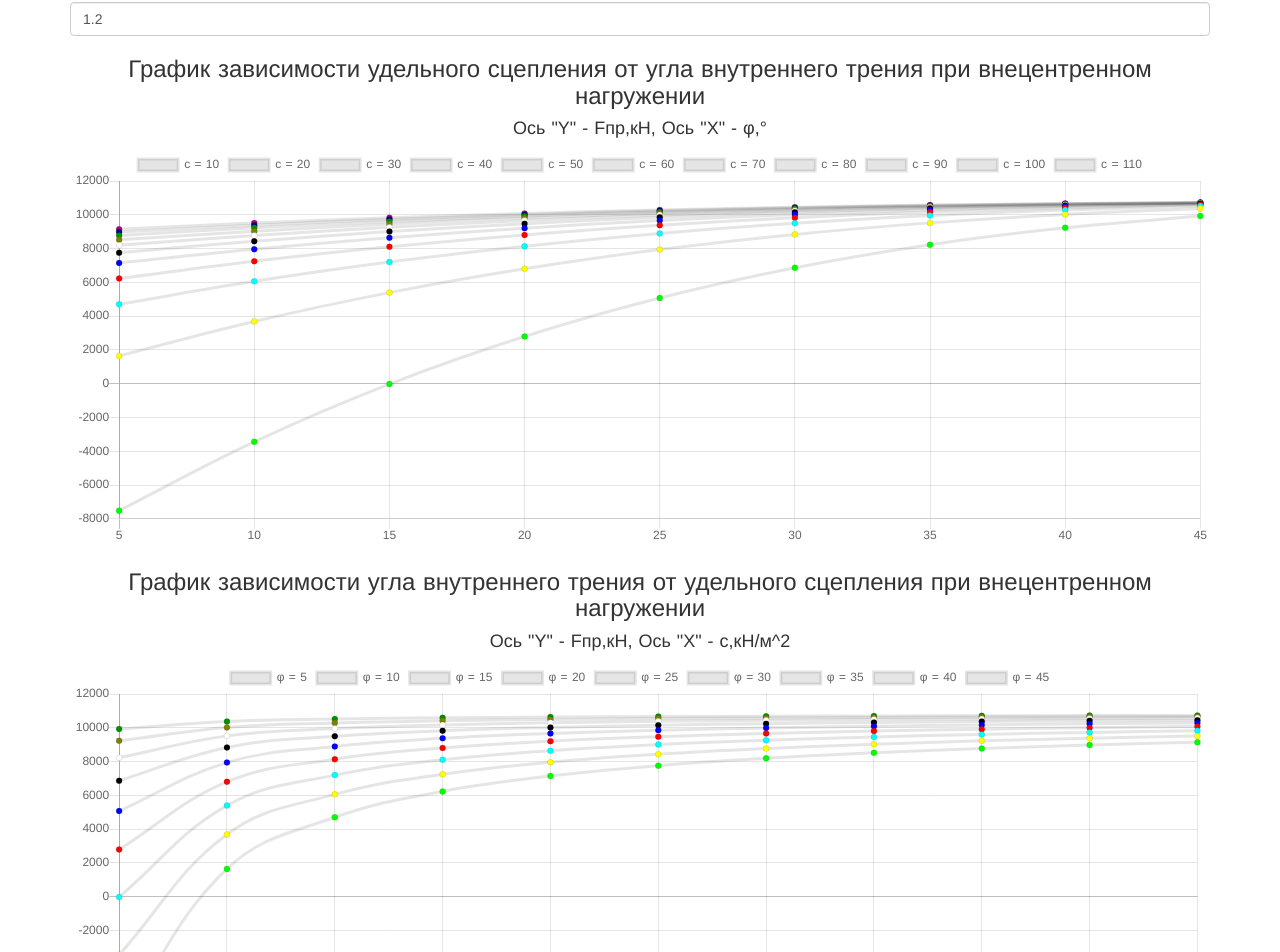
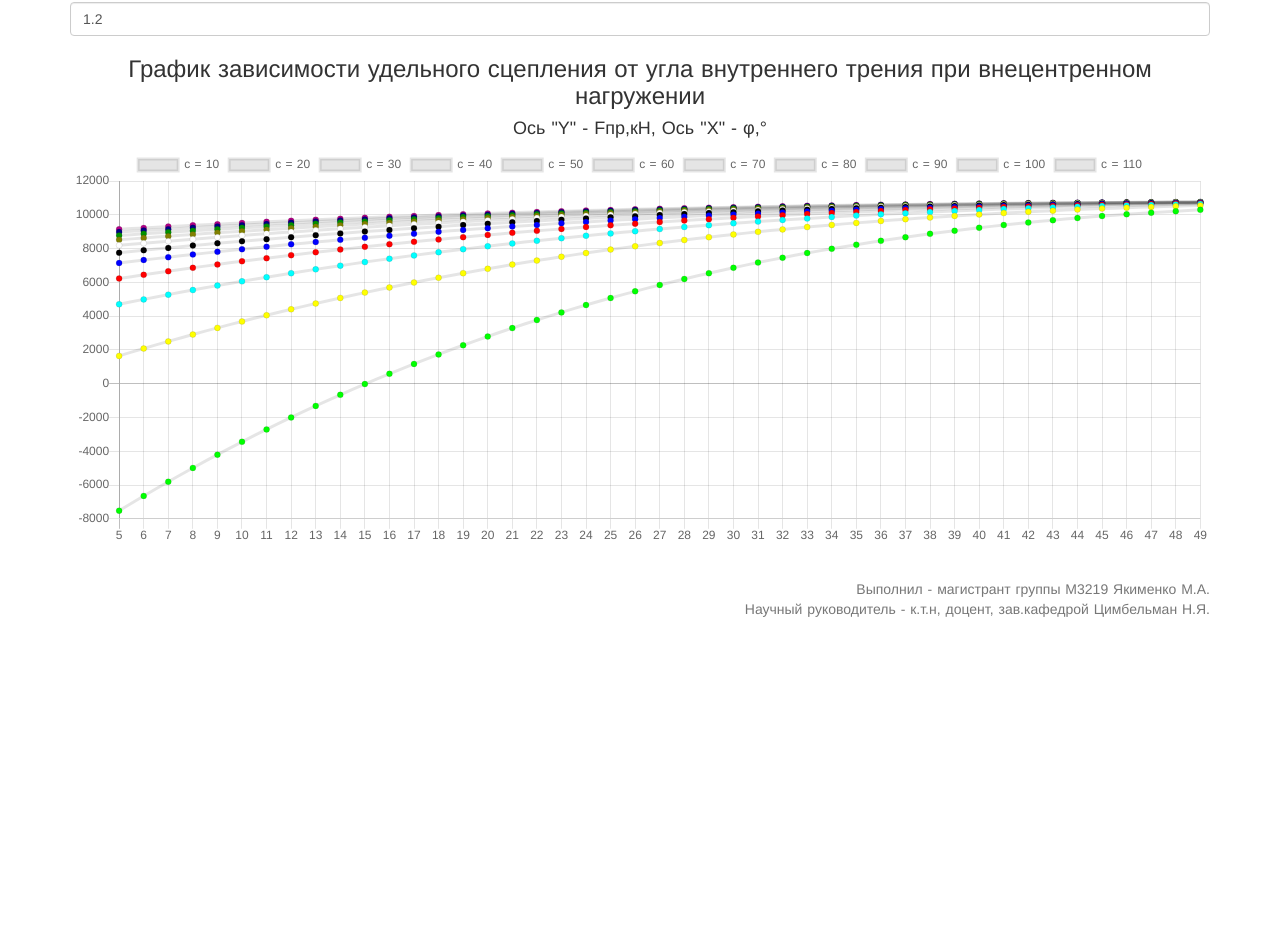
Before and after one commit to FireEagle25/teoretical_bulding_model, a Nuxt app: page /plot in a window 1280 px wide. Shown: the part 525-1477 px from the top of the page. After the commit the page ends 1154 px from the top, so only its background shows below. Built offline with nearby package versions, Linux system fonts and the light colour scheme.

Commit message:
Правки

```diff
--- a/components/Calculator.vue
+++ b/components/Calculator.vue
@@ -76,7 +76,7 @@
                   "c":c,
                   "fi":fi
                 });
-                fi += 5;
+                fi += 1;
               }
               c += 10;
             }
--- a/components/PlotCalculator.vue
+++ b/components/PlotCalculator.vue
@@ -32,9 +32,6 @@
     <h3>График зависимости удельного сцепления от угла внутреннего трения при внецентренном нагружении</h3>
     <h4>Ось "Y" - Fпр,кН, Ось "X" - φ,°</h4>
     <calc-plot-c :height="400" :data="results"></calc-plot-c>
-    <h3>График зависимости угла внутреннего трения от удельного сцепления при внецентренном нагружении</h3>
-    <h4>Ось "Y" - Fпр,кН, Ось "X" - c,кН/м^2</h4>
-    <calc-plot-fi :height="400" :data="results"></calc-plot-fi>
   </div>
 </template>
 
@@ -70,7 +67,7 @@
               "c":c,
               "fi":fi
             });
-            fi += 5;
+            fi += 1;
           }
           c += 10;
         }
--- a/pages/calc/index.vue
+++ b/pages/calc/index.vue
@@ -4,8 +4,8 @@
       <div class="row">
         <div class="col-md-12">
           <h2>Выберите вариант расчета</h2>
-          <nuxt-link to="/calc/clacc"><button type="button" class="btn btn-success btn-lg">Угол внутреннего трения</button></nuxt-link>
-          <nuxt-link to="/calc/clacfi"><button type="button" class="btn btn-warning btn-lg">Удельное сциепление</button></nuxt-link>
+          <nuxt-link to="/calc/clacc"><button type="button" class="btn btn-success btn-lg">Расчитать угол внутреннего трения</button></nuxt-link>
+          <nuxt-link to="/calc/clacfi"><button type="button" class="btn btn-warning btn-lg">Расчитать удельное сциепление</button></nuxt-link>
         </div>
       </div>
     </div>
```
